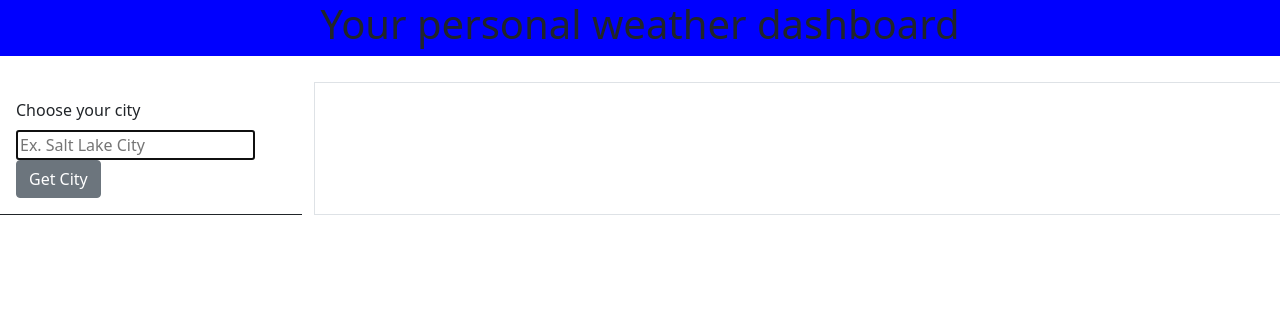
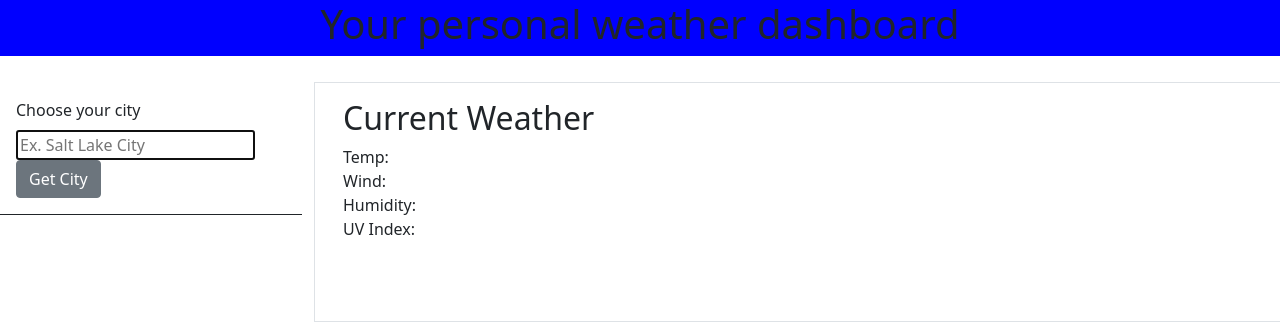
Before and after one commit to brotherson67/UofU_Week6Challenge_WeatherDash, a website: page index.html in a window 1280 px wide. Drawn offline with nearby package versions, Linux system fonts and the light colour scheme.

Commit message:
added current weather div

```diff
--- a/assets/JavaScript/homePage.JS
+++ b/assets/JavaScript/homePage.JS
@@ -8,6 +8,12 @@ const getCityBtn = document.getElementById("getCityBtn");
 const kelvin2Fer = (tempKelvin) => {
   const tempFer = (tempKelvin - 273.15) * (9 / 5) + 32;
   return tempFer;
+};
+
+const uvSeverity = (currentIndex) => {
+  if (currentIndex < 3) return "Low";
+  if (currentIndex >= 3 && currentIndex < 5) return "Moderate";
+  if (currentIndex >= 5) return "High";
 };
 
 const getWeather = function (lat, lon) {
@@ -24,7 +30,11 @@ const getWeather = function (lat, lon) {
       const windSpeed = data.current.wind_speed;
       console.log(`The current windspeed is ${windSpeed}`);
       const UVIndex = data.current.uvi;
-      console.log(`the current UV index is ${UVIndex}`);
+      console.log(
+        `the current UV index is ${UVIndex} and the severity is ${uvSeverity(
+          UVIndex
+        )}`
+      );
 
       return data;
     })
--- a/index.html
+++ b/index.html
@@ -12,7 +12,7 @@
       crossorigin="anonymous"
     />
 
-    <title>Document</title>
+    <title>My Weather</title>
   </head>
   <body>
     <nav>
@@ -38,6 +38,19 @@
         <div id="searchedCities"></div>
       </div>
       <div class="col-9 border">
+        <div id="current-weather" class="p-3 mb-2">
+          <h2 id="current-heading">Current Weather</h2>
+          <div class="row">
+            <div class="data-container col-4" id="current-data">
+              <div id="currtemp">Temp:</div>
+              <div id="currwind">Wind:</div>
+              <div id="currhumid">Humidity:</div>
+              <div id="curruvi">UV Index:</div>
+            </div>
+            <div class="col-4" id="spacer"></div>
+            <div id="current-icon" class="col-4"></div>
+          </div>
+        </div>
         <div id="weatherForecast">
           <div class="row justify-content-around d-block d-xl-flex mr-0">
             <div id="card0" class="text-center col m-2 p-0">
```
